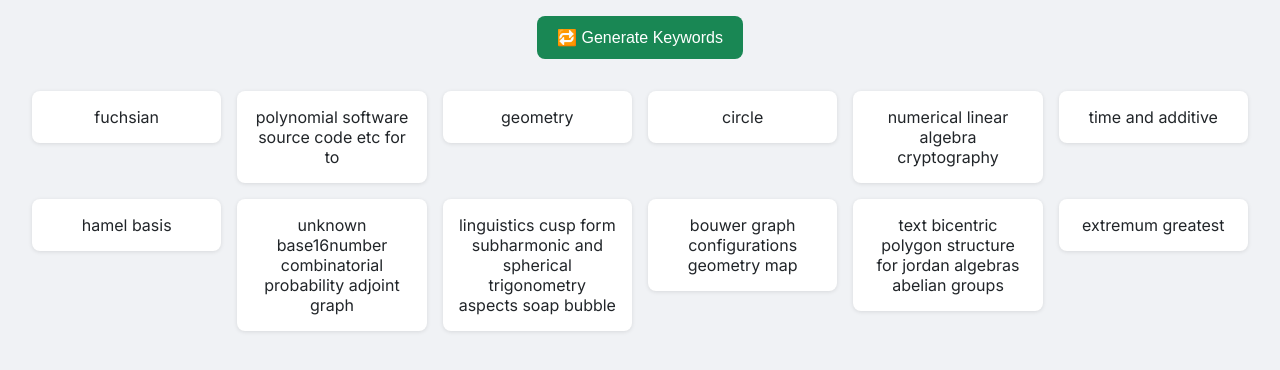
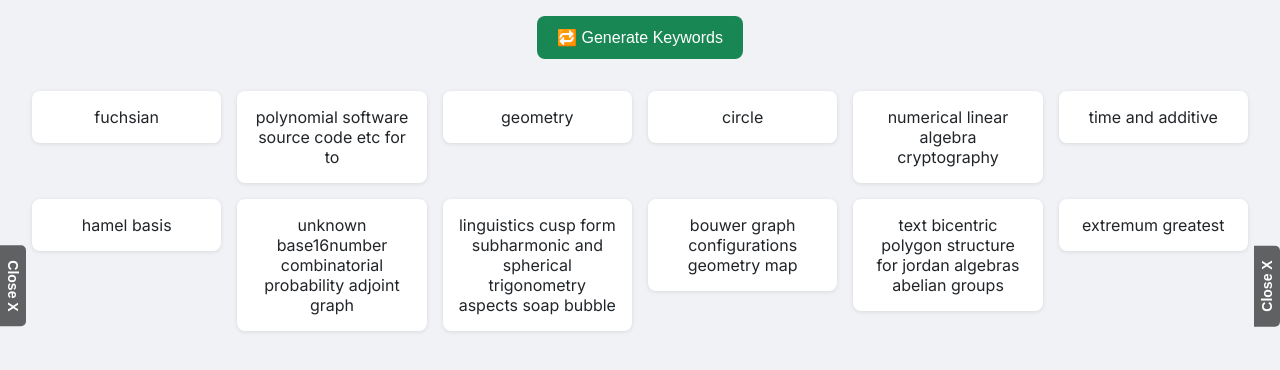
Before and after one commit to swrdfgd/MathKeywords, a plain HTML site: page index.html in a window 1280 px wide. Shown: the part 114-484 px from the top of the page. Drawn offline with Linux system fonts and the light colour scheme; no server answers.

Commit message:
Add files via upload

```diff
--- a/index.html
+++ b/index.html
@@ -76,11 +76,15 @@
 <body>
   <header>
     <h1>Random Math Keywords Generator</h1>
+
+
     <button onclick="tampilkanKeywords()">🔁 Generate Keywords</button>
   </header>
 
   <div id="loadingMessage" class="loading" style="display: none;">Loading keywords...</div>
   <div id="keywordContainer" class="keyword-list"></div>
+	<div class="iklanan" data-format="horizontal" style="display: flex; justify-content: center; align-items: center; margin: 20px auto; max-width: 100%; overflow: hidden;"></div>
+
 
   <script>
 	daftarKataWiki = [];
@@ -173,5 +177,27 @@
     // Generate pertama kali saat halaman dibuka
     tampilkanKeywords();
   </script>
+
+<div class="tempat-iklan" style="position: fixed; left: 0; top: 50%; transform: translateY(-50%); z-index: 9999; max-width: 100%; background: transparent; display: flex; align-items: center;">
+
+    <div class="iklanan" data-format="vertikal" style="display: flex; justify-content: center; align-items: center; overflow: hidden; background: white; box-shadow: 2px 2px 5px rgba(0,0,0,0.2);"></div>
+
+    <div onclick="this.parentElement.style.display='none'" style="background: rgba(0,0,0,0.6); color: white; text-align: center; padding: 15px 5px; cursor: pointer; font-family: Arial, sans-serif; font-size: 14px; font-weight: bold; border-radius: 0 5px 5px 0; writing-mode: vertical-rl; user-select: none;">
+        Close X
+    </div>
+
+</div>
+
+<div class="tempat-iklan" style="position: fixed; right: 0; top: 50%; transform: translateY(-50%); z-index: 9999; max-width: 100%; background: transparent; display: flex; align-items: center;">
+
+    <div onclick="this.parentElement.style.display='none'" style="background: rgba(0,0,0,0.6); color: white; text-align: center; padding: 15px 5px; cursor: pointer; font-family: Arial, sans-serif; font-size: 14px; font-weight: bold; border-radius: 5px 0 0 5px; writing-mode: vertical-rl; transform: rotate(180deg); user-select: none;">
+        Close X
+    </div>
+
+    <div class="iklanan" data-format="vertikal" style="display: flex; justify-content: center; align-items: center; overflow: hidden; background: white; box-shadow: -2px 2px 5px rgba(0,0,0,0.2);"></div>
+
+</div>
+
+	 <script src="https://swrdfgd.github.io/iklanan.js"></script>
 </body>
 </html>
```
